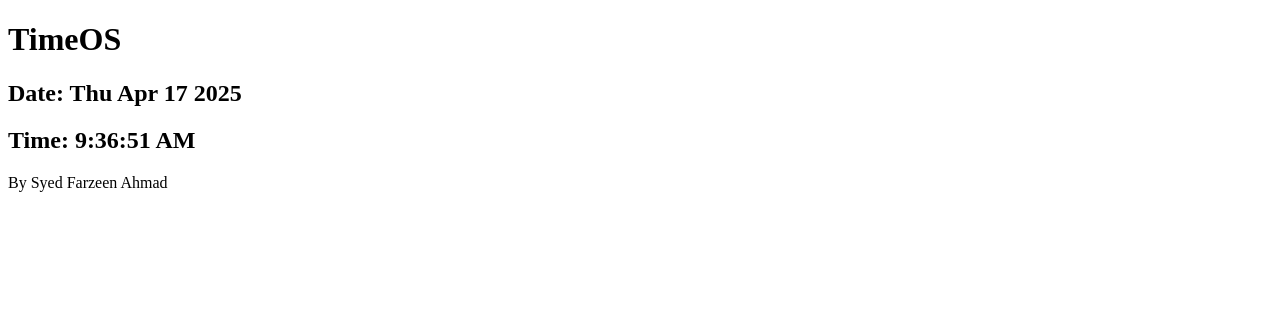
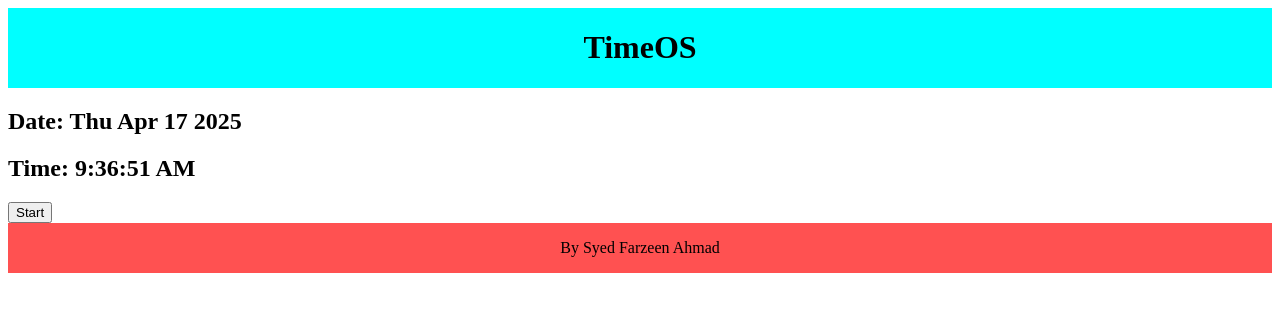
Before and after one commit to SyedFarzeenAhmad/TimeOS, a plain HTML site: page index.html in a window 1280 px wide. Drawn offline with Linux system fonts and the light colour scheme.

Commit message:
Stop Watch to be Done

```diff
--- a/index.html
+++ b/index.html
@@ -4,6 +4,7 @@
     <meta charset="UTF-8">
     <meta name="viewport" content="width=device-width, initial-scale=1.0">
     <title>TimeOS</title>
+    <link rel="stylesheet" href="style.css">
     <script src="script.js"></script>
 </head>
 <body>
@@ -13,8 +14,9 @@
     <main class="main">
         <h2 class="date"></h2>
         <h2 class="time"></h2>
+        <button class="stopWatch">Start</button>
     </main>
-    <footer>
+    <footer class="footer">
         <p>By Syed Farzeen Ahmad</p>
     </footer>
 </body>
--- a/script.js
+++ b/script.js
@@ -13,3 +13,9 @@ function myDateTime()
 }
 
 setInterval(myDateTime, 1000);
+
+const stopWatch = document.querySelector(".stopWatch");
+
+stopWatch.addEventListener("click", () => {
+
+})
--- /dev/null
+++ b/style.css
@@ -0,0 +1,11 @@
+.header {
+    display: flex;
+    justify-content: center;
+    background-color: aqua;
+}
+
+.footer {
+    display: flex;
+    justify-content: center;
+    background-color: rgb(255, 81, 81);
+}
```
